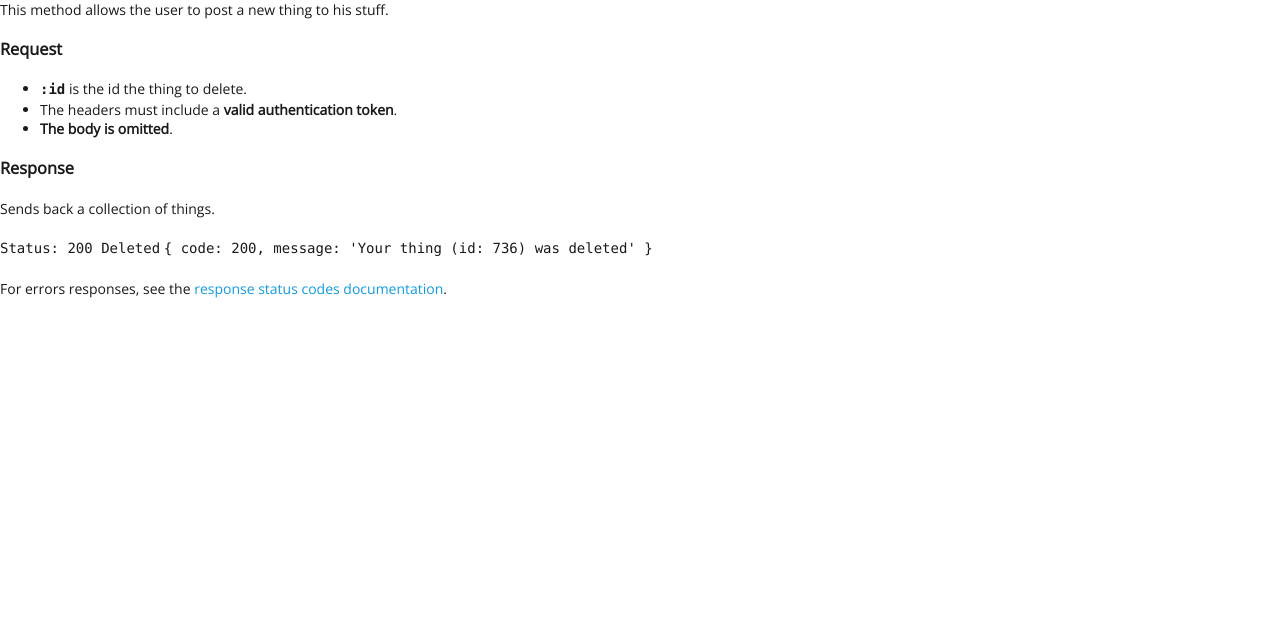
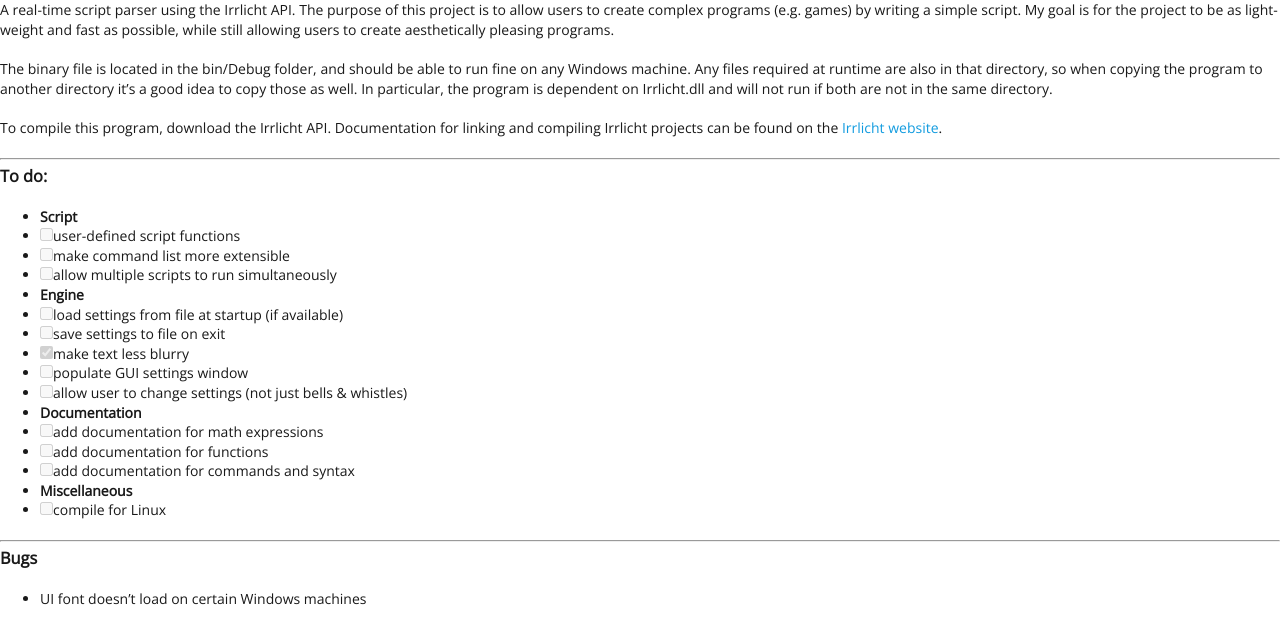
Before and after one commit to ZacharyWesterman/ZacharyWesterman.github.io, a Jekyll site: the page built from _posts/2017-01-16-project-zengine.md, in a window 1280 px wide. Shown: the top 644 px of the page. Built offline with Jekyll 4.4.1, drawn with Linux system fonts in a browser that asks for light colours.

Commit message:
inserted project description

````diff
--- a/_posts/2017-01-16-project-zengine.md
+++ b/_posts/2017-01-16-project-zengine.md
@@ -6,22 +6,35 @@ type:
 layout: default
 ---
 
-This method allows the user to post a new thing to his stuff.
+A real-time script parser using the Irrlicht API.
+The purpose of this project is to allow users to create complex programs (e.g. games) by writing a simple script. My goal is for the project to be as light-weight and fast as possible, while still allowing users to create aesthetically pleasing programs.
 
-### Request
+The binary file is located in the bin/Debug folder, and should be able to run fine on any Windows machine. Any files required at runtime are also in that directory, so when copying the program to another directory it's a good idea to copy those as well. In particular, the program is dependent on Irrlicht.dll and will not run if both are not in the same directory.
 
-* **`:id`** is the id the thing to delete.
-* The headers must include a **valid authentication token**.
-* **The body is omitted**.
+To compile this program, download the Irrlicht API.
+Documentation for linking and compiling Irrlicht projects can be found on the [Irrlicht website](irrlicht.sourceforge.net "irrlicht.sourceforge.net").
 
-### Response
+---
 
-Sends back a collection of things.
+### To do:
++ **Script**
+ - [ ] user-defined script functions
+ - [ ] make command list more extensible
+ - [ ] allow multiple scripts to run simultaneously
++ **Engine**
+ - [ ] load settings from file at startup (if available)
+ - [ ] save settings to file on exit
+ - [x] make text less blurry
+ - [ ] populate GUI settings window
+ - [ ] allow user to change settings (not just bells & whistles)
++ **Documentation**
+ - [ ] add documentation for math expressions
+ - [ ] add documentation for functions
+ - [ ] add documentation for commands and syntax
++ **Miscellaneous**
+ - [ ] compile for Linux
 
-```Status: 200 Deleted```
-```{
-    code: 200,
-    message: 'Your thing (id: 736) was deleted'
-}```
+---
 
-For errors responses, see the [response status codes documentation](#response-status-codes).
+### Bugs
++ UI font doesn't load on certain Windows machines
````
